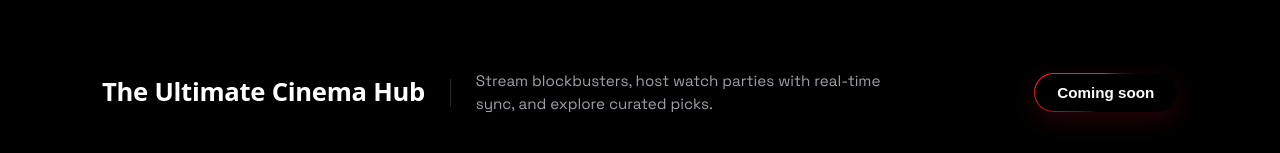
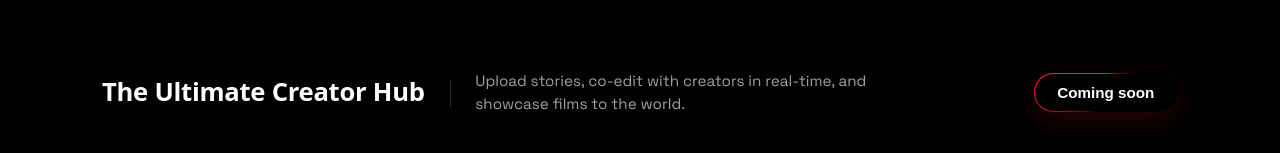
Before and after one commit to VizStats/showtiva-site, a Next.js app: page / in a window 1280 px wide. Shown: the part 644-797 px from the top of the page. Built offline with nearby package versions, Linux system fonts and the light colour scheme.

Commit message:
copy: update bottom writeups to collaborative creator messaging

```diff
--- a/src/app/page.tsx
+++ b/src/app/page.tsx
@@ -108,10 +108,10 @@ export default function Home() {
 
       <div className={styles.writeup}>
         <div className={styles.bannerInfo}>
-          <h2 className={styles.headline}>The Ultimate Cinema Hub</h2>
+          <h2 className={styles.headline}>The Ultimate Creator Hub</h2>
           <span className={styles.divider}></span>
           <p className={styles.description}>
-            Stream blockbusters, host watch parties with real-time sync, and explore curated picks.
+            Upload stories, co-edit with creators in real-time, and showcase films to the world.
           </p>
         </div>
         <button className={styles.ctaButton}>
```
